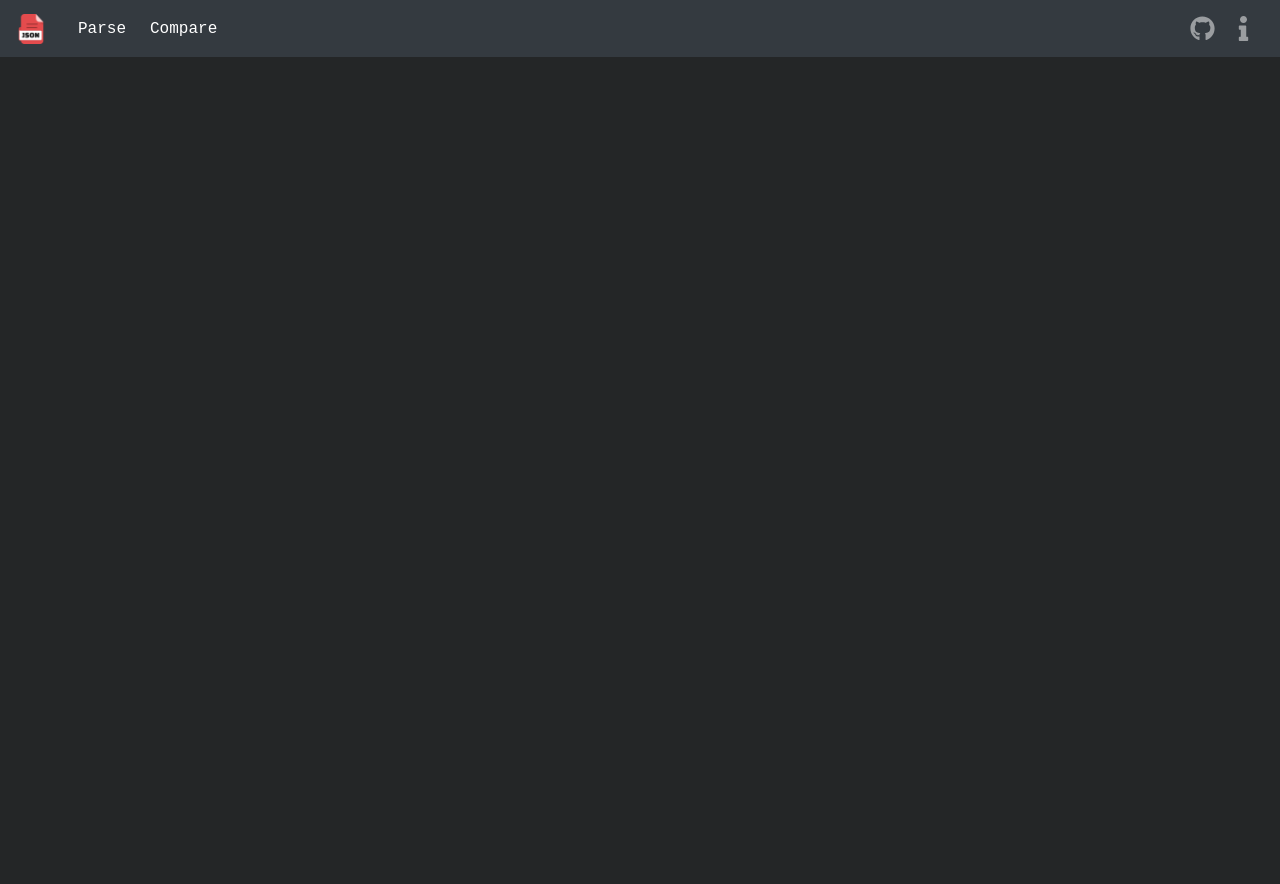
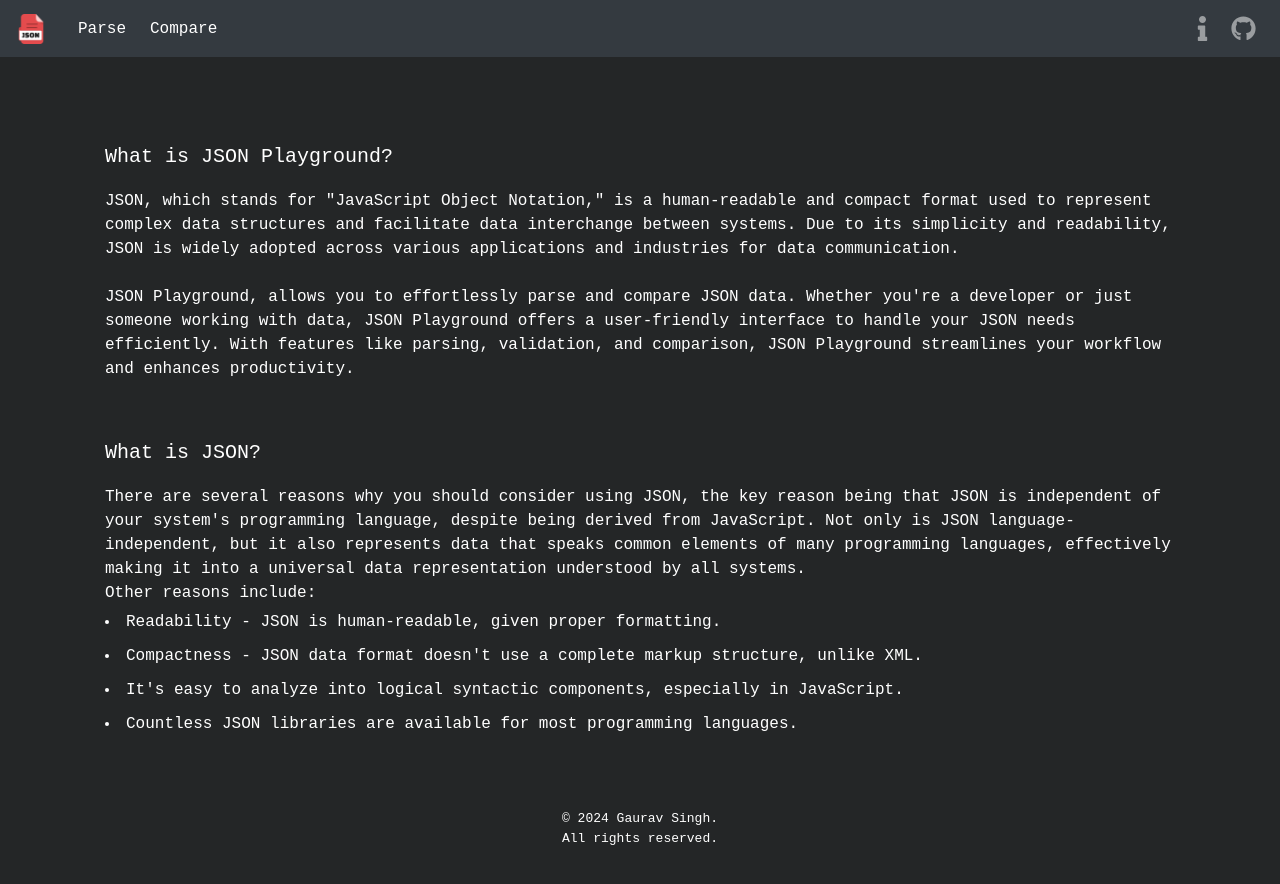
Before and after one commit to Vignan18/json-playground, a React (Create React App) app: page /about in a window 1280 px wide. Before the commit this address had no page. Shown: the top 884 px of the page. Before the commit the page ends 800 px from the top, so only its background shows below. Built offline with nearby package versions, Linux system fonts and the light colour scheme.

Commit message:
Added about page and handled duplicate history item.

```diff
--- a/src/App.css
+++ b/src/App.css
@@ -37,3 +37,16 @@ ul {
 ul li {
   padding: 5px 0;
 }
+
+.footer-container {
+  text-align: center;
+  background: rgba(36, 38, 39, 0.95); /* Adjusted background color with correct syntax */
+  height: 4rem;
+}
+
+
+.footer {
+  font-size: 13px;
+  color: white;
+  margin: -8px 0 0 0;
+}
--- a/src/App.js
+++ b/src/App.js
@@ -3,6 +3,7 @@ import { BrowserRouter as Router, Route, Routes } from 'react-router-dom';
 import Header from './components/Header/Header';
 import Compare from './components/Compare/Compare'
 import Parse from  './components/Parse/Parse'
+import About from './components/About/About';
 import './App.css';
 
 function App() {
@@ -12,6 +13,7 @@ function App() {
       <Routes>
         <Route path="/parse" element={<Parse />} />
         <Route path="/compare" element={<Compare />} />
+        <Route path="/about" element={<About />} />
       </Routes>
       {/* <Footer /> */}
     </Router>
--- /dev/null
+++ b/src/components/About/About.js
@@ -0,0 +1,52 @@
+import React from 'react';
+import { Container, Row, Col } from 'react-bootstrap';
+import { motion } from 'framer-motion';
+import './about.css'
+
+const About = () => {
+    return (
+        <Container className="my-5">
+            <Row>
+                <Col>
+                    <motion.div
+                        initial={{ opacity: 0 }}
+                        animate={{ opacity: 1 }}
+                        transition={{ duration: .5 }}
+                    >
+                        <section id="hero" className='profile-container'>
+                            <div className='info'>
+                                <h3 className='about-heading'>What is JSON Playground?</h3>
+                                <p className='description'>
+                                    JSON, which stands for "JavaScript Object Notation," is a human-readable and compact format used to represent complex data structures and facilitate data interchange between systems. Due to its simplicity and readability, JSON is widely adopted across various applications and industries for data communication.<br /><br />
+
+                                    JSON Playground, allows you to effortlessly parse and compare JSON data. Whether you're a developer or just someone working with data, JSON Playground offers a user-friendly interface to handle your JSON needs efficiently. With features like parsing, validation, and comparison, JSON Playground streamlines your workflow and enhances productivity.
+                                </p>
+                            </div>
+                            <div className='info'>
+                                <h3 className='about-heading'>What is JSON?</h3>
+                                <p className='description'>
+                                    There are several reasons why you should consider using JSON, the key reason being that JSON is independent of your system's programming language, despite being derived from JavaScript. Not only is JSON language-independent, but it also represents data that speaks common elements of many programming languages, effectively making it into a universal data representation understood by all systems.<br />
+                                    Other reasons include:
+                                    <ul className='list'>
+                                        <li>Readability - JSON is human-readable, given proper formatting.</li>
+                                        <li>Compactness - JSON data format doesn't use a complete markup structure, unlike XML.</li>
+                                        <li>It's easy to analyze into logical syntactic components, especially in JavaScript.</li>
+                                        <li>Countless JSON libraries are available for most programming languages. </li>
+                                    </ul>
+                                </p>
+                            </div>
+                        </section>
+                        <section id="footer" className='footer-container'>
+                            <p className='footer'>
+                                &copy; 2024 Gaurav Singh. <br />
+                                All rights reserved.
+                            </p>
+                        </section>
+                    </motion.div>
+                </Col>
+            </Row>
+        </Container>
+    );
+};
+
+export default About;
--- /dev/null
+++ b/src/components/About/about.css
@@ -0,0 +1,75 @@
+.about-container {
+    color: white !important;
+}
+
+.about-heading {
+    color: white;
+    background: none;
+    text-align: left;
+    justify-content: left;
+    padding: 0;
+}
+
+.list li {
+    list-style: disc;
+    list-style-position: inside;
+}
+
+.hero-name {
+    font-size: 3.5rem;
+    font-weight: bold;
+}
+
+.profile-container {
+  display: flex;
+  flex-direction: column;
+  justify-content: left;
+  gap: 20px;
+  text-align: left;
+  height: 100dvh;
+  min-height: 500px;
+}
+
+.description {
+    margin: auto;
+}
+
+.hero {
+    max-width: 200px;
+}
+
+.info {
+    display: flex;
+    flex-direction: column;
+    gap: 20px;
+    margin: 20px 0;
+}
+
+@media (width >=800px) {
+    .profile-container {
+        height: 100%;
+        align-items: center;
+        justify-content: space-evenly;
+
+        .hero {
+            max-width: 350px;
+            width: 350px;
+            border: 2px solid #ffffff8a;
+            border-radius: 10px;
+            box-shadow: 0 6px 12px rgb(0 0 0 / 60%);
+        }
+    }
+}
+
+@media (width >=1400px) {
+    .profile-container {
+        height: 100%;
+        .hero {
+            max-width: 300px;
+            width: 300px;
+            border: 2px solid #ffffff8a;
+            border-radius: 10px;
+            box-shadow: 0 6px 12px rgb(0 0 0 / 60%);
+        }
+    }
+}
--- a/src/components/Header/Header.js
+++ b/src/components/Header/Header.js
@@ -19,7 +19,7 @@ const Header = () => {
 
   return (
     <Navbar bg="dark" variant="dark" expand="lg">
-      <Navbar.Brand as={Link} to="/">
+      <Navbar.Brand>
         <Image src={logo} alt="Logo" height="30" className="d-inline-block align-top" />
       </Navbar.Brand>
       <Navbar.Toggle aria-controls="basic-navbar-nav" />
@@ -29,11 +29,11 @@ const Header = () => {
           <Nav.Link as={Link} to="/compare" onClick={() => handleClick('/compare')} className={`custom-nav-link ${selected === '/compare' ? 'active' : ''}`}>Compare</Nav.Link>
         </Nav>
         <Nav>
+          <Nav.Link className='social-icon' as={Link} to="/about" onClick={() => handleClick('/about')}>
+            <FaInfo size={25} />
+          </Nav.Link>
           <Nav.Link className='social-icon' href="https://github.com/gaurav-7-7/json-playground" target="_blank" rel="noopener noreferrer">
             <FaGithub size={25} />
-          </Nav.Link>
-          <Nav.Link className='social-icon' href="https://github.com/gaurav-7-7/json-playground" target="_blank" rel="noopener noreferrer">
-            <FaInfo size={25} />
           </Nav.Link>
         </Nav>
       </Navbar.Collapse>
--- a/src/components/Parse/History/history.css
+++ b/src/components/Parse/History/history.css
@@ -10,7 +10,7 @@
     overflow-y: auto;
     transition: right 0.2s ease-in-out;
     z-index: 1000;
-    box-shadow: 0px 0px 10px rgba(0, 0, 0, 0.1);
+    box-shadow: 0px 0px 15px rgba(0, 0, 0, 0.3);
 }
 
 .history-panel.open {
@@ -21,7 +21,9 @@
 }
 
 h3 {
-    margin: 20px 10px;
+    padding: 16.858px 10px;;
+    margin: 0;
+    background: #343a40;
     font-size: 20px;
     display: flex;
     justify-content: center;
--- a/src/components/Parse/Parse.js
+++ b/src/components/Parse/Parse.js
@@ -39,7 +39,7 @@ function Parse() {
     const showError = (message) => {
         toast.error(message, {
             position: "top-center",
-            autoClose: 3000,
+            autoClose: 8000,
         });
     };
 
@@ -89,6 +89,9 @@ function Parse() {
     };
 
     const updateHistory = (json) => {
+        const isDuplicate = history.some(entry => entry.json === json);
+        if (isDuplicate) return;
+
         const newEntry = { json, timestamp: new Date().toLocaleString() };
         const newHistory = [newEntry, ...history].slice(0, 10);
         setHistory(newHistory);
@@ -145,6 +148,12 @@ function Parse() {
                 <ToastContainer />
                 <History history={history} isVisible={historyVisible} onSelect={handleSelectHistory} clearAllHistory={clearAllHistory} />
             </div>
+            <section id="footer" className='footer-container'>
+                <p className='footer'>
+                    &copy; 2024 Gaurav Singh. <br />
+                    All rights reserved.
+                </p>
+            </section>
         </motion.div>
     );
 }
--- a/src/components/Parse/parse.css
+++ b/src/components/Parse/parse.css
@@ -72,7 +72,7 @@
 
 /* toast.css */
 .Toastify__toast-container {
-    width: 100%;
+    width: 53%;
 }
 
 .Toastify__toast {
@@ -96,6 +96,6 @@
     justify-self: center
 }
 
-.Toastify__progress-bar {
+/* .Toastify__progress-bar {
     display: none;
-}
+} */
```
